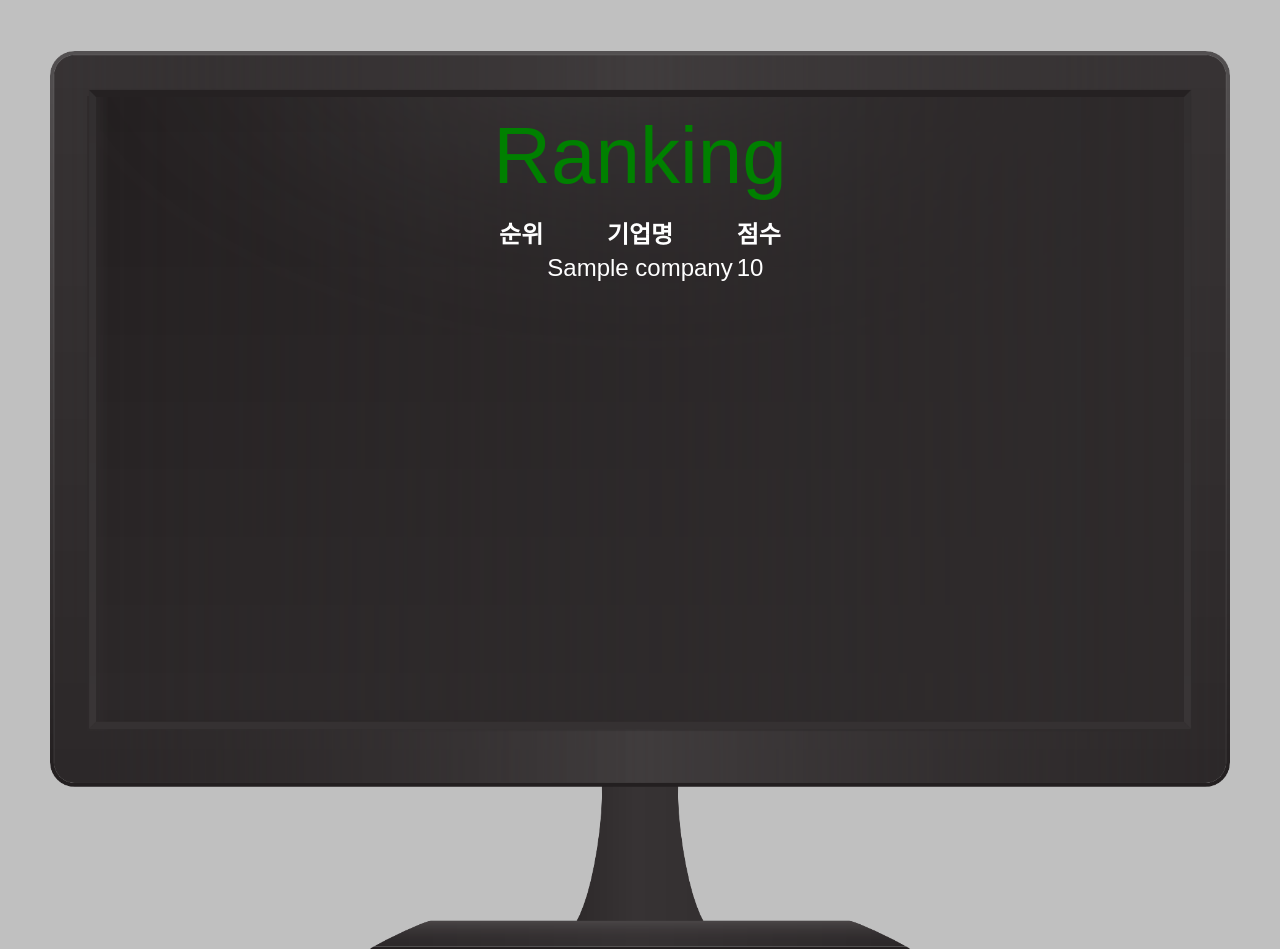
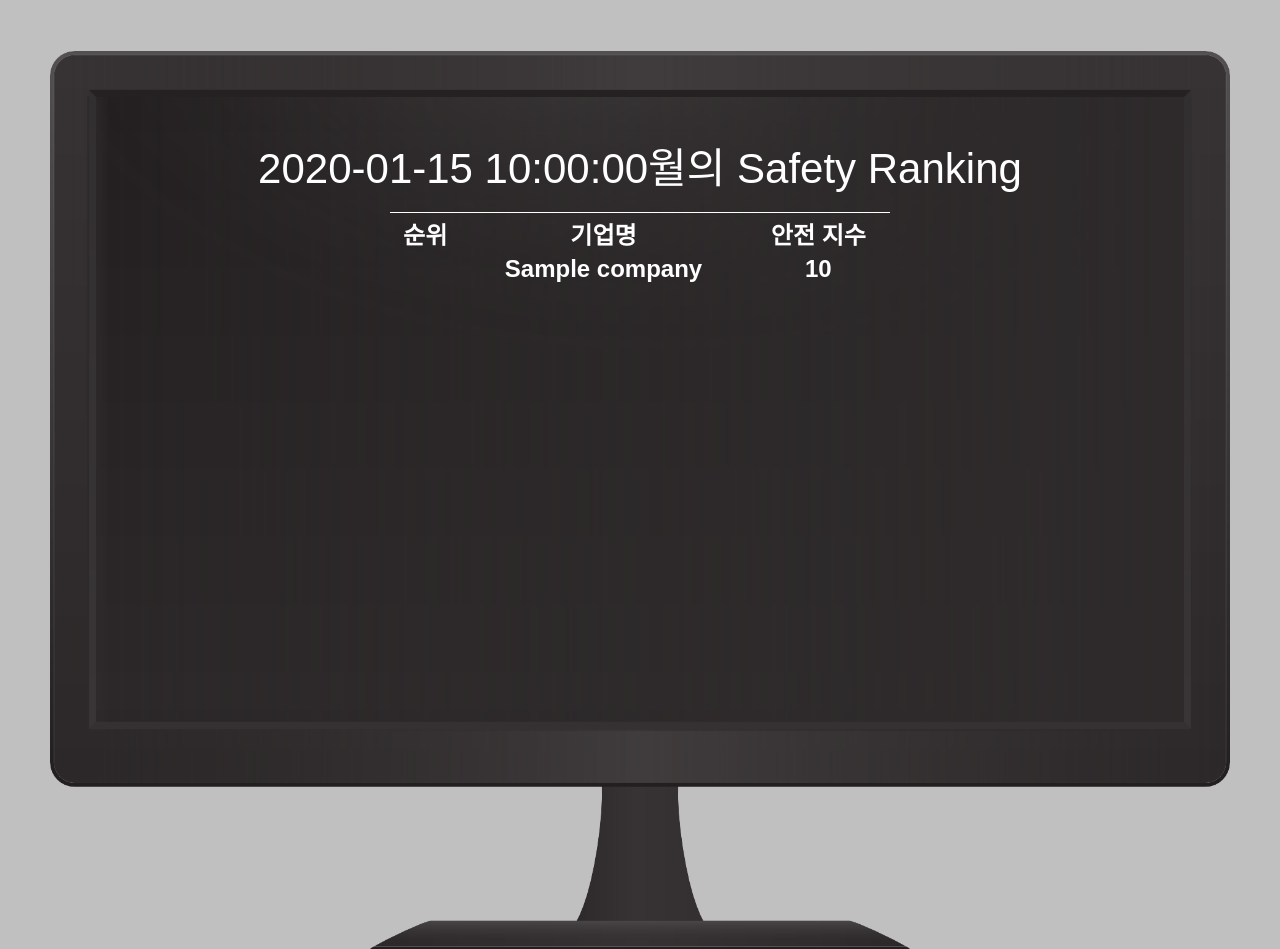
Before and after one commit to SeonminKim1/PJ-SafetyManager, a Flask app: template templates/ranking.html in a window 1280 px wide. Shown: the part 70-1019 px from the top of the page. Run offline with Flask 2, Linux system fonts and the light colour scheme; the template is opened without the code that fills it: most values are stand-ins (such as "Sample title", 1, 10 or a date in 2020); lists and menus that the app fills with data are empty; parts of the project's set-up code (start-up, migrations or seed data) failed here and were passed over; some libraries are stand-ins or nearby versions.

Commit message:
[Ranking페이지] 현재 월에 검사한 내용들로 랭킹순위 출력, 1,2,3위 녹색 칠해주기 #12

```diff
--- a/router/ranking.py
+++ b/router/ranking.py
@@ -2,6 +2,7 @@ from flask import Flask, jsonify, request, render_template
 from flask import Blueprint
 from werkzeug.utils import secure_filename
 from datetime import datetime
+import datetime
 import certifi
 from operator import itemgetter
 import pymongo
@@ -38,16 +39,24 @@ def ranking():
     # 각 기업의 결과 중 최고점수만 분류
     company_high_score = []
     for company_name in company_list:
-        company_info = list(db.RESULT.find({'company': company_name}, {'company': True, 'score': True, '_id': False}))
+        company_info = list(db.RESULT.find({'company': company_name}, {'company': True,
+                                                                       'score': True,
+                                                                       'date': True,
+                                                                       '_id': False}))
         print(company_info)
+
+        # 오늘의 월만 추출하여 문자열화
+        today_month = str(datetime.date.today().month)
+
         # 기업의 평균 score 저장
         avg_score = {'company': company_name, 'score': 0}
         score_total = 0.0
 
         for company in company_info:
-            if company['score'] is not None:
-                score_total = company['score'] + score_total
-                avg_score['score'] = round(score_total / len(company_info), 3)
+            if company['score'] is not None: # score값이 Null인 경우 방지
+                if company['date'][5:7] == today_month.zfill(2): # 저장되어있는 월과 오늘 월이 같을 경우만
+                    score_total = company['score'] + score_total
+                    avg_score['score'] = round(score_total / len(company_info), 3)
 
         company_high_score.append(avg_score)
         # 데이터 score를 기준으로 내림 차순
@@ -77,4 +86,5 @@ def ranking():
                            start_page=start_page,
                            end_page=end_page,
                            page_count=page_count,
-                           page_block=page_block)
+                           page_block=page_block,
+                           today_month=today_month)
--- a/static/css/ranking.css
+++ b/static/css/ranking.css
@@ -1,17 +1,31 @@
 /* score */
-.ranking_box{
-    display:flex;
+.ranking_box {
+    display: flex;
     flex-direction: row;
     justify-content: center;
-    color:white;
+    color: white;
     font-size: 24px;
 }
 
 /* score */
-.page_btn{
-    display:flex;
+.page_btn {
+    display: flex;
     flex-direction: row;
     justify-content: center;
-    color:white;
+    color: white;
     font-size: 24px;
 }
+
+#result_label {
+    color: white;
+    font-size: 42px;
+}
+
+table {
+    border-top: solid 1px white;
+    width: 500px;
+}
+
+.th_1, .th_2, .th_3 {
+    background-color: green;
+}
--- a/templates/ranking.html
+++ b/templates/ranking.html
@@ -37,7 +37,7 @@
 <section>
     <div class="container">
         <div class="result_box">
-            <label id='result_label'>Ranking</label>
+            <label id='result_label'>{{ today_month }}월의 Safety Ranking</label>
         </div>
 
         <div class="ranking_box">
@@ -45,15 +45,15 @@
                 <tr>
                     <th>순위</th>
                     <th>기업명</th>
-                    <th>점수</th>
+                    <th>안전 지수</th>
                 </tr>
                 {% set indexs = 0 %}
                 {% for rank in ranking %}
                     <tr>
                         {% set indexs = (current_page - 1) * 10 + loop.index %}
-                        <td>{{ indexs }}</td>
-                        <td>{{ rank.company }}</td>
-                        <td>{{ rank.score }}</td>
+                        <th class="th_{{ indexs }}">{{ indexs }}</th>
+                        <th class="th_{{ indexs }}">{{ rank.company }}</th>
+                        <th class="th_{{ indexs }}">{{ rank.score }}</th>
                     </tr>
                 {% endfor %}
             </table>
```
